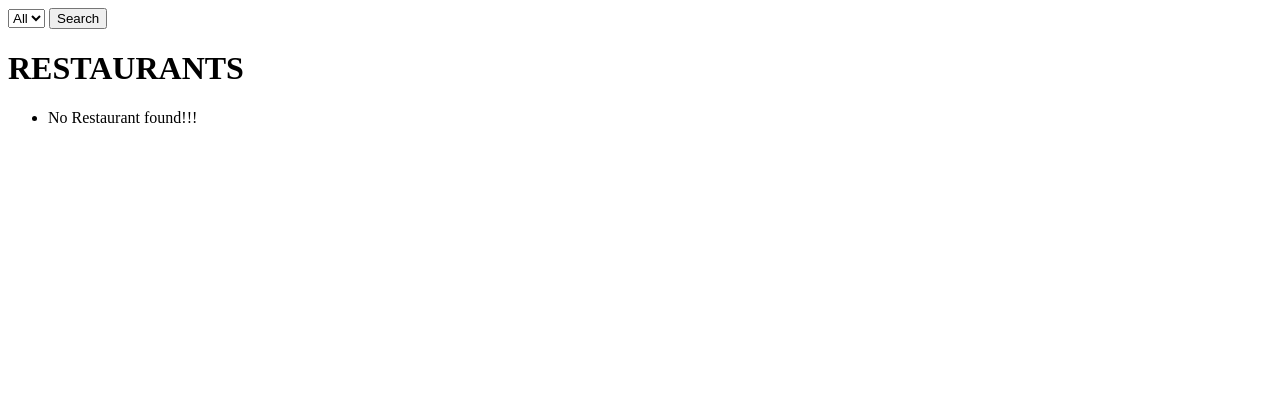
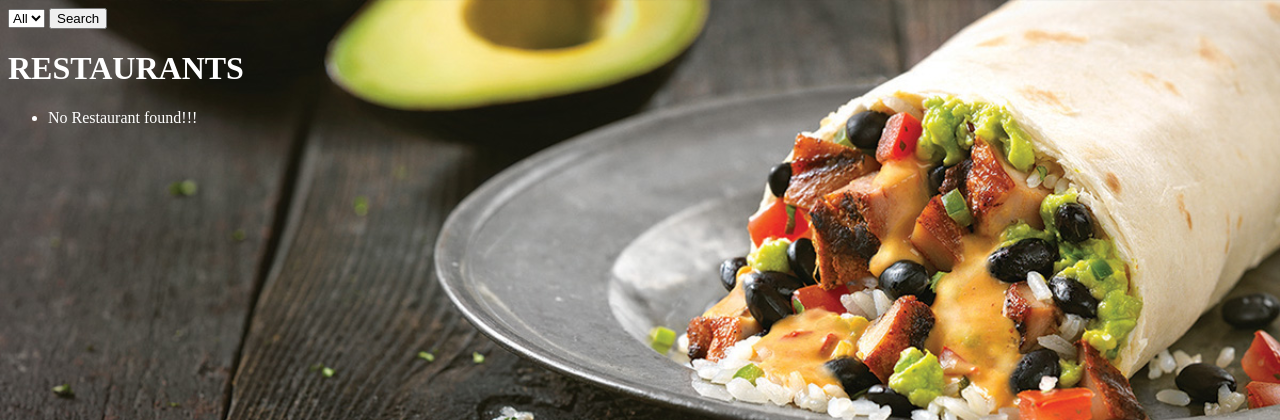
Before and after one commit to mirabel-ekwenugo/food-orders, a Django app: page /restaurants/ in a window 1280 px wide. Shown: the top 420 px of the page. Run offline with Django 3.2, Linux system fonts and the light colour scheme; data that the repository does not hold is empty; some libraries are stand-ins or nearby versions.

Commit message:
fixed issue with static files and added jquery

```diff
--- a/food_orders/settings.py
+++ b/food_orders/settings.py
@@ -37,7 +37,7 @@ INSTALLED_APPS = (
     'django.contrib.sessions',
     'django.contrib.messages',
     'django.contrib.staticfiles',
-    'restaurants'
+    'restaurants',
 )
 
 MIDDLEWARE_CLASSES = (
--- /dev/null
+++ b/restaurants/static/restaurants/css/main.css
@@ -0,0 +1,6 @@
+body {
+	background-image: url("../image/bg-image.jpg");
+	background-repeat: none;
+	background-size: cover;
+	color: #fff;
+}
--- a/restaurants/templates/restaurants/restaurant_list.html
+++ b/restaurants/templates/restaurants/restaurant_list.html
@@ -3,6 +3,9 @@
 
 <head>
     <title>food-orders</title>
+    {% load staticfiles %}
+    <link href="http://fonts.googleapis.com/icon?family=Material+Icons" rel="stylesheet">
+    <link type="text/css" rel="stylesheet" href="{% static 'restaurants/css/main.css' %}" />
 </head>
 
 <body>
@@ -25,6 +28,7 @@
         <li>No Restaurant found!!!</li>
         {% endfor %}
     </ul>
+    <script type="text/javascript" src="https://code.jquery.com/jquery-2.1.1.min.js"></script>
 </body>
 
 </html>
```
Also changed, not shown: restaurants/static/restaurants/image/bg-image.jpg (added), 1 other file.
